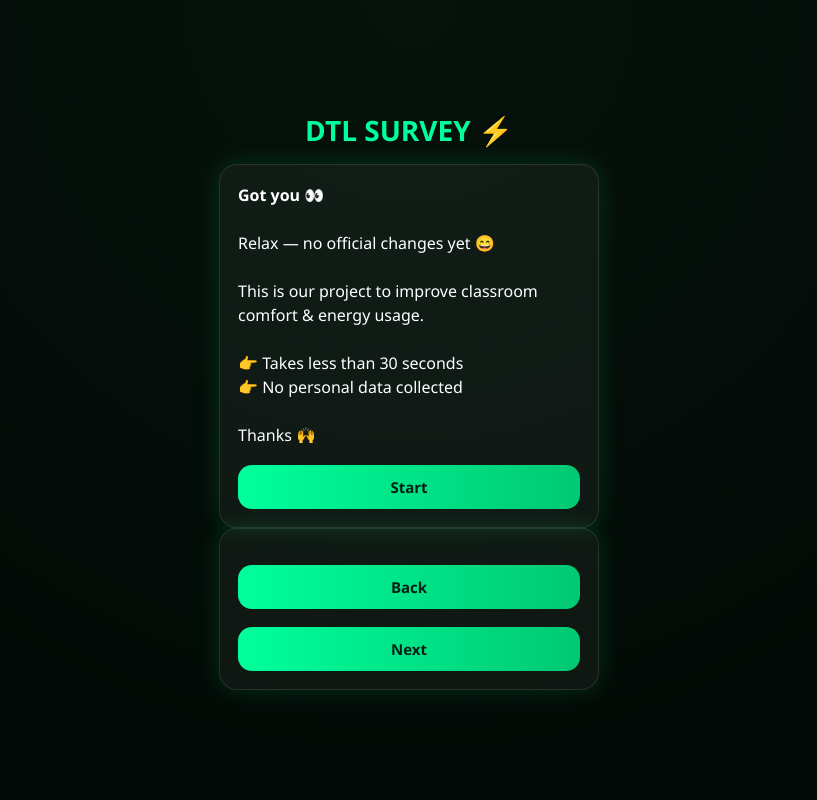
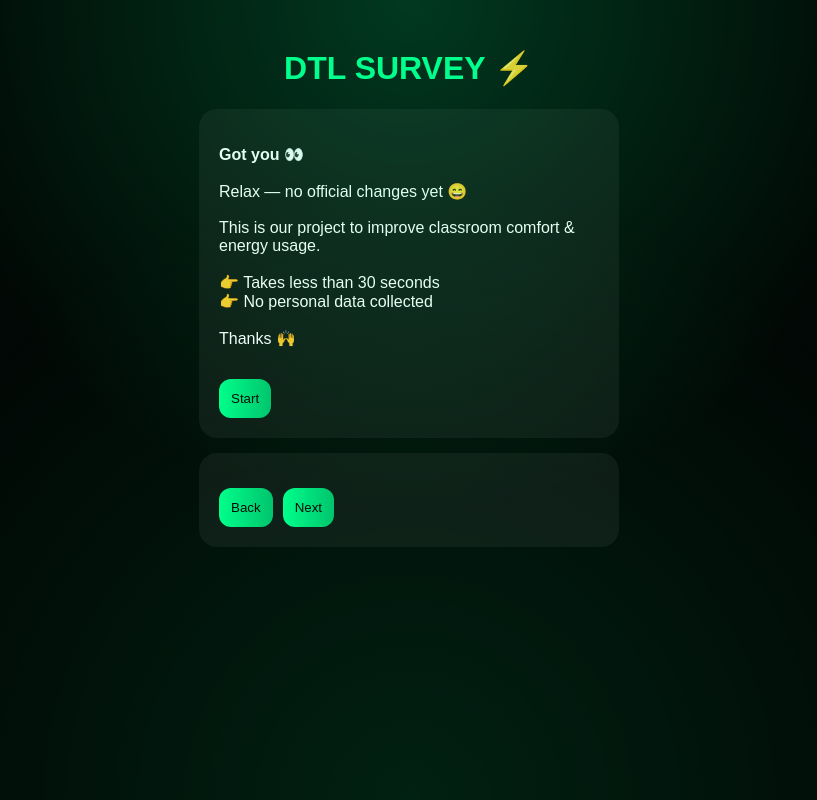
Before and after one commit to homebites252513/dtl_survey, a Flask app: page / in a window 1280 px wide. Shown: the whole page, without its empty margins (231-1048 px from the left). Run offline with Flask 3, Linux system fonts and the light colour scheme.

Commit message:
Update style.css

```diff
--- a/homebites-survey/static/style.css
+++ b/homebites-survey/static/style.css
@@ -1,103 +1,66 @@
-/* RESET */
-* {
-  margin: 0;
-  padding: 0;
-  box-sizing: border-box;
-  font-family: 'Segoe UI', sans-serif;
+body {
+  background: #020805;
+  color: white;
+  font-family: Arial;
 }
 
-/* BACKGROUND */
-body {
-  background: radial-gradient(circle at top, #06120c, #020805);
-  color: white;
-  min-height: 100vh;
-  display: flex;
-  justify-content: center;
-  align-items: center;
+.bg {
+  position: fixed;
+  inset: 0;
+  background:
+    radial-gradient(circle at top, rgba(0,255,140,0.2), transparent 50%),
+    radial-gradient(circle at bottom, rgba(0,255,140,0.1), transparent 60%);
 }
 
-/* MAIN CARD */
 .container {
-  width: 100%;
   max-width: 420px;
+  margin: auto;
   padding: 20px;
 }
 
-/* TITLE */
 h1 {
   text-align: center;
-  margin-bottom: 15px;
-  font-size: 28px;
-  font-weight: 800;
-  color: #00ff9c;
+  color: #00ff8c;
 }
 
-/* INTRO BOX */
-#intro {
+.card, form {
   background: rgba(255,255,255,0.05);
-  padding: 18px;
+  padding: 20px;
   border-radius: 18px;
-  border: 1px solid rgba(255,255,255,0.1);
-  box-shadow: 0 0 25px rgba(0,255,140,0.15);
-  line-height: 1.5;
+  margin-top: 15px;
 }
 
-/* FORM CARD */
-form {
-  background: rgba(255,255,255,0.05);
-  padding: 18px;
-  border-radius: 18px;
-  border: 1px solid rgba(255,255,255,0.1);
-  box-shadow: 0 0 25px rgba(0,255,140,0.15);
-}
-
-/* LABEL */
-label {
-  display: block;
-  margin-top: 12px;
-  margin-bottom: 6px;
-  font-size: 14px;
-  color: #aaffd6;
-}
-
-/* INPUTS */
-select {
-  width: 100%;
-  padding: 12px;
-  border-radius: 12px;
-  border: 1px solid rgba(255,255,255,0.15);
-  background: rgba(0,0,0,0.35);
-  color: white;
-  outline: none;
-  font-size: 14px;
-}
-
-/* BUTTON */
-button {
-  width: 100%;
-  margin-top: 18px;
-  padding: 12px;
-  border-radius: 14px;
-  border: none;
-  font-weight: bold;
-  font-size: 15px;
-  cursor: pointer;
-  background: linear-gradient(90deg, #00ff9c, #00c972);
-  color: #042016;
-  transition: 0.2s ease;
-}
-
-button:hover {
-  transform: translateY(-2px);
-  box-shadow: 0 0 15px rgba(0,255,140,0.5);
-}
-
-/* MOBILE */
-@media (max-width: 500px) {
-  .container {
-    padding: 15px;
-  }
-}
 .step {
   display: none;
 }
+
+.options {
+  display: flex;
+  flex-direction: column;
+  gap: 10px;
+}
+
+.opt {
+  padding: 12px;
+  border-radius: 12px;
+  background: rgba(255,255,255,0.08);
+  cursor: pointer;
+}
+
+.opt.active {
+  background: linear-gradient(90deg, #00ff8c, #00c26b);
+  color: black;
+}
+
+button {
+  margin-top: 15px;
+  padding: 12px;
+  border-radius: 12px;
+  border: none;
+  background: linear-gradient(90deg, #00ff8c, #00c26b);
+}
+
+.nav {
+  display: flex;
+  gap: 10px;
+}
```
